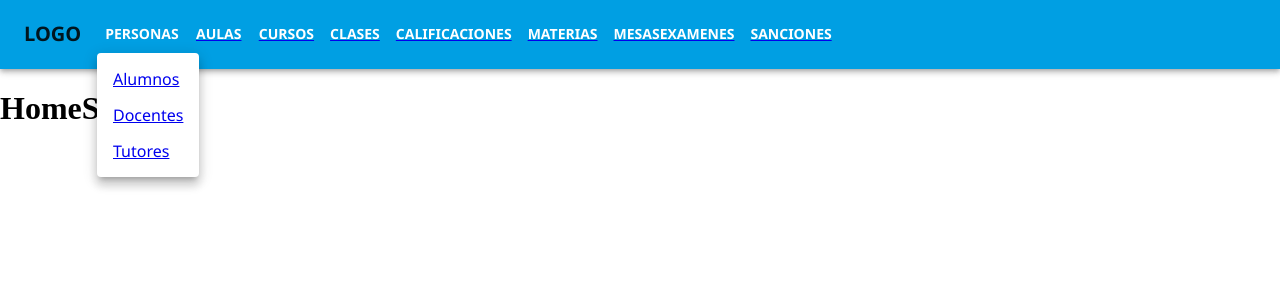
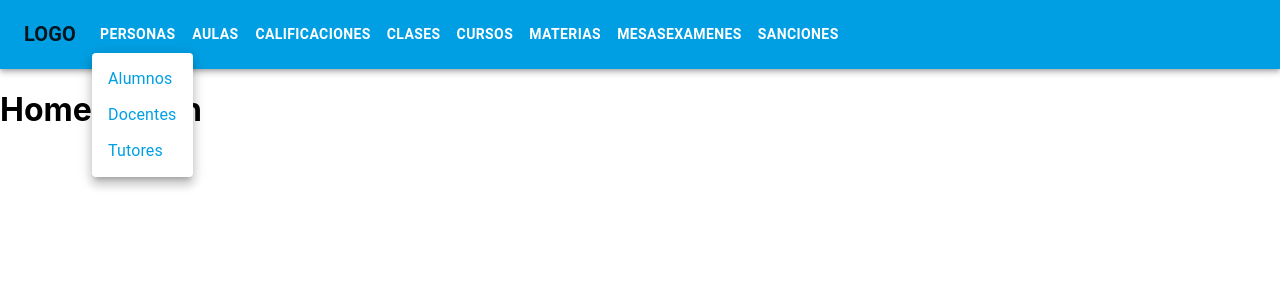
Before and after one commit to BrunoEmaSN/web-alumnos, a React (Create React App) app: page / in a window 1280 px wide. Both pictures are taken after a click on the button "PERSONAS". Shown: the top 300 px of the page. Built offline with nearby package versions, Linux system fonts and the light colour scheme.

Commit message:
modified AppBar

```diff
--- a/package.json
+++ b/package.json
@@ -5,8 +5,10 @@
   "dependencies": {
     "@emotion/react": "^11.7.1",
     "@emotion/styled": "^11.6.0",
+    "@material-ui/core": "^4.12.3",
     "@mui/icons-material": "^5.4.2",
     "@mui/material": "^5.4.0",
+    "@mui/styles": "^5.5.1",
     "@testing-library/jest-dom": "^5.16.1",
     "@testing-library/react": "^12.1.2",
     "@testing-library/user-event": "^13.5.0",
--- a/src/Components/AppBar/AppBar.js
+++ b/src/Components/AppBar/AppBar.js
@@ -10,12 +10,13 @@ import Container from '@mui/material/Container';
 import Button from '@mui/material/Button';
 import MenuItem from '@mui/material/MenuItem';
 import { Link } from 'react-router-dom';
+import { styles } from '../GlobalStylesComponents/styles';
 
 const pages = [
     'Aulas',
+    'Calificaciones',
+    'Clases',
     'Cursos',
-    'Clases',
-    'Calificaciones',
     'Materias',
     'MesasExamenes',
     'Sanciones'
@@ -46,7 +47,10 @@ export const AppBarComponent = () => {
         setAnchorElPersona(null);
     }
 
+    const classes = styles();
+
     return (
+        <Box className={ classes.appBar }>
             <AppBar position="static">
                 <Container maxWidth="xl">
                     <Toolbar disableGutters>
@@ -130,9 +134,16 @@ export const AppBarComponent = () => {
                                 }}
                             >
                                 {personas.map((persona) => (
-                                <Link key={persona} to={persona}>
+                                    <Link
+                                        key={persona}
+                                        to={persona}
+                                        style={{ textDecoration: 'none' }}
+                                    >
                                         <MenuItem onClick={handleCloseNavMenu}>
-                                        <Typography textAlign="center">
+                                            <Typography
+                                                textAlign="center"
+                                                sx={{ color: '#009FE3' }}
+                                            >
                                                 {persona}
                                             </Typography>
                                         </MenuItem>
@@ -140,7 +151,11 @@ export const AppBarComponent = () => {
                                 ))}
                             </Menu>
                             {pages.map((page) => (
-                            <Link key={page} to={ page }>
+                                <Link
+                                    key={page}
+                                    to={ page }
+                                    style={{ textDecoration: 'none' }}
+                                >
                                     <Button
                                         onClick={handleCloseNavMenu}
                                         sx={{ my: 2, color: 'white', display: 'block' }}
@@ -153,5 +168,6 @@ export const AppBarComponent = () => {
                     </Toolbar>
                 </Container>
             </AppBar>
+        </Box>
     );
 }
--- a/src/Components/GlobalStylesComponents/styles.js
+++ b/src/Components/GlobalStylesComponents/styles.js
@@ -0,0 +1,96 @@
+import { makeStyles } from '@material-ui/core';
+
+export const styles = makeStyles((theme) => ({
+    appBar: {
+        width: '100%',
+    },
+    menuPaper: {
+        "& .MuiPaper-root": {
+            backgroundColor: '#EDEBEC',
+            boxShadow: 'none',
+            color: '#009FE3'
+        }
+    },
+    Link:{
+        textDecoration: 'none',
+        color: '#252F80',
+        fontWeight: 550,
+    },
+    LinkActive:{
+        borderBottom: '2px solid #221FBC'
+    },
+    disabled: {
+        color: '#A6A6A6'
+    },
+    mainTitle: {
+        color: '#FFF',
+        alignItems: 'center',
+        display: 'flex',
+        fontWeight: 600,
+        lineHeight: '3%',
+        position: 'absolute',
+
+        [theme.breakpoints.up('md')]:{
+            fontSize: '3.75rem',
+            padding: '5% 12%',
+        },
+
+        [theme.breakpoints.down('md')]:{
+            "& .MuiTypography-root": {
+                fontSize: '3rem',
+            },
+            padding: '5% 12%',
+        },
+
+        [theme.breakpoints.down('sm')]:{
+            fontSize: '2.8rem',
+            padding: '5% 10%',
+        },
+
+        [theme.breakpoints.down('xs')]:{
+            fontSize: '2.6rem',
+            padding: '5% 0',
+        }
+    },
+    mainImg: {
+        alignItems: 'center',
+        height: 'auto',
+        objectFit: 'contain',
+        width: '100%',
+        [theme.breakpoints.down('sm')]:{
+            objectFit: 'cover',
+            height: '40%',
+        },
+    },
+    loginCard: {
+        position: 'absolute',
+        marginLeft: '12%',
+        marginTop: '3%',
+        minHeight: 320,
+        maxHeight:500,
+        maxWidth: 260,
+        padding: '2% 3%',
+        [theme.breakpoints.down('xs')]:{
+            marginLeft: '7%',
+        }
+    },
+    loginBox: {
+        alignItems: 'flex-end',
+        display: 'flex',
+        padding: '20px 0 0'
+    },
+    loginIconField: {
+        color: 'action.active',
+        mr: 1,
+        my: 0.5
+    },
+    loginButton: {
+        height: 40,
+        width: 240
+    },
+    userButton: {
+        fontSize: '75%',
+        fontWeight: 550,
+        letterSpacing: '0.02em',
+    },
+}));
--- a/src/Components/GlobalStylesComponents/theme.js
+++ b/src/Components/GlobalStylesComponents/theme.js
@@ -18,7 +18,6 @@ export const theme = createTheme({
         },
     },
     typography: {
-        fontFamily: 'Segoe UI',
         fontWeightRegular: 'normal',
         fontWeightMedium: 600,
         fontWeightBold: 800
--- a/src/Styles/styles.css
+++ b/src/Styles/styles.css
@@ -1,6 +1,12 @@
-html, body {
-    height: 100vh;
-    width: 100vw;
-    margin: 0%;
-    padding: 0%;
+body {
+    margin: 0;
+    font-family: -apple-system, BlinkMacSystemFont, 'Segoe UI', 'Roboto', 'Oxygen',
+      'Ubuntu', 'Cantarell', 'Fira Sans', 'Droid Sans', 'Helvetica Neue',
+      sans-serif;
+    -webkit-font-smoothing: antialiased;
+    -moz-osx-font-smoothing: grayscale;
+    -ms-overflow-style: none;
 }
+::-webkit-scrollbar {
+    display: none;
+}
```
Also changed, not shown: 1 other file (tests, documents, lock files or other folders). Lines whose indentation alone changed are shown as unchanged.
